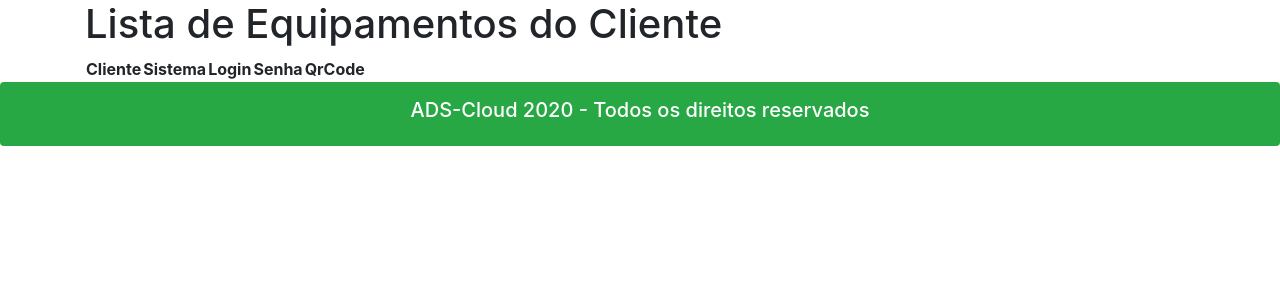
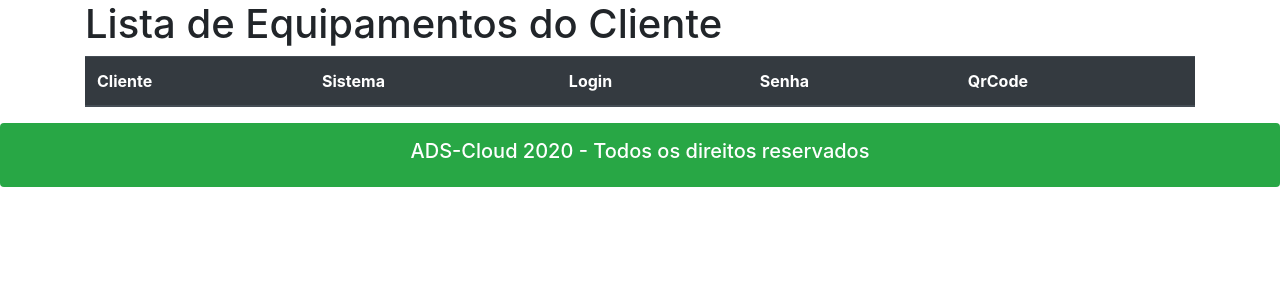
Before and after one commit to Rosivaldojesus/adscloud, a Django app: page /clienteEquipamentos/ in a window 1280 px wide. Shown: the part 72-372 px from the top of the page. Run offline with Django 3.2, Linux system fonts and the light colour scheme; lists and menus that the app fills with data are empty; some libraries are stand-ins or nearby versions.

Commit message:
make it better

```diff
--- a/templates/clienteEquipamentos.html
+++ b/templates/clienteEquipamentos.html
@@ -6,8 +6,8 @@
 	<section>
 
 <h1>Lista de Equipamentos do Cliente</h1>
-		<table>
-			<thead>
+		<table class="table">
+			<thead class="thead-dark">
 				<tr>
 					<th>Cliente</th>
 					<th>Sistema</th>
```
